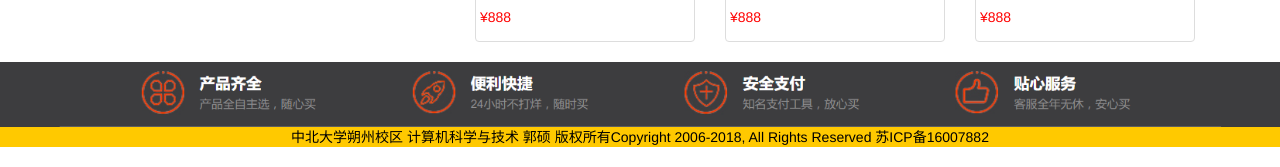
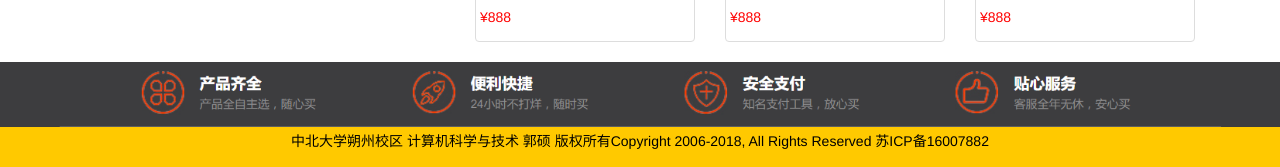
Before and after one commit to yihuayishijian/guoshuo, a plain HTML site: page day020/index2.html in a window 1280 px wide. Shown: the part 1055-1222 px from the top of the page. Drawn offline with nearby package versions, Linux system fonts and the light colour scheme.

Commit message:
Add files via upload

```diff
--- a/day020/index2.html
+++ b/day020/index2.html
@@ -42,11 +42,12 @@
             padding-top: 5px;
         }
         .company {
+            padding-top: 4px;;
            background-color: #ffc900;
             color: black;
             text-align: center;
-            height: 20px;
-            line-height: 20px;
+            height: 40px;
+            vertical-align: center;
 
         }
     </style>
```
